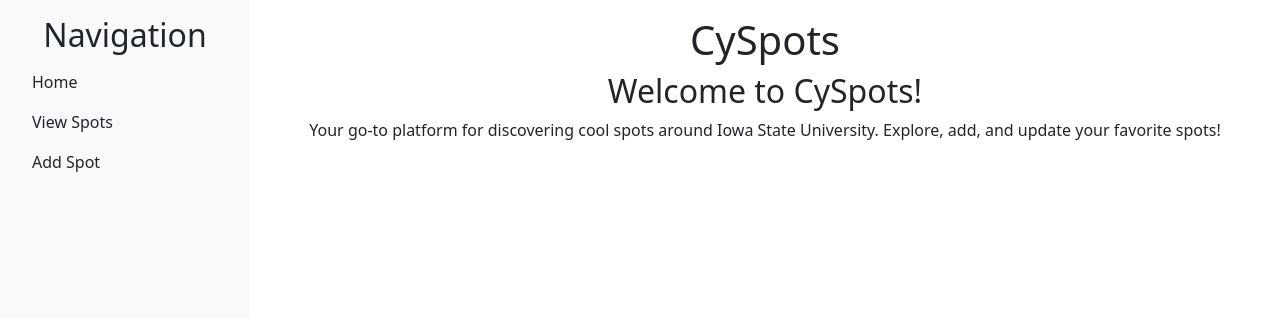
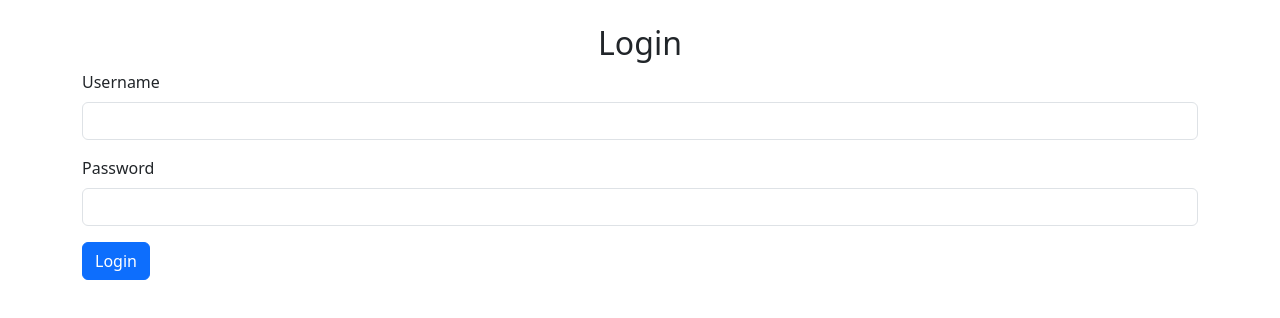
Before and after one commit to yeoldawesome/CySpots, a React (Create React App) app in the folder userend/: page / in a window 1280 px wide. Shown: the top 318 px of the page. Built offline with nearby package versions, Linux system fonts and the light colour scheme.

Commit message:
nav login side bar working

```diff
--- a/userend/src/App.js
+++ b/userend/src/App.js
@@ -2,19 +2,24 @@ import React, { useState } from "react";
 import { BrowserRouter as Router, Route, Routes } from "react-router-dom";
 import "bootstrap/dist/css/bootstrap.min.css";
 import Sidebar from "./SideBar";
-import AddSpot from "./AddSpots";  // Import AddSpot (renamed)
-import Spots from "./Spots";  // Import Spots instead of Contacts
-import Admin from "./Admin";  // Import Admin component
+import AddSpot from "./AddSpots"; // Import AddSpot (renamed)
+import Spots from "./Spots"; // Import Spots instead of Contacts
+import Admin from "./Admin"; // Import Admin component
 import SpotDetail from "./SpotDetail"; // Import SpotDetail
 
+import Authentication from "./Login";
+
 function App() {
-  const [spots, setSpots] = useState([]);  // Changed to spots
-
+  const [spots, setSpots] = useState([]); // Changed to spots
+  const [userRole, setUserRole] = useState(null);
   return (
+    <div className="App">
+      {userRole ? (
         <Router>
           <div className="d-flex">
+          {<Sidebar userRole={userRole} />}
 
-        <Sidebar />
+
             <div className="flex-grow-1 p-3">
               <h1 className="text-center">CySpots</h1> {/* Changed heading */}
               <Routes>
@@ -24,25 +29,39 @@ function App() {
                   element={
                     <div className="text-center">
                       <h2>Welcome to CySpots!</h2>
-                  <p>Your go-to platform for discovering cool spots around Iowa State University. Explore, add, and update your favorite spots!</p>
+                      <p>
+                        Your go-to platform for discovering cool spots around
+                        Iowa State University. Explore, add, and update your
+                        favorite spots!
+                      </p>
                     </div>
                   }
                 />
                 {/* Spots Page */}
                 <Route
-              path="/spots"  // Updated path to /spots
+                  path="/spots" // Updated path to /spots
                   element={<Spots spots={spots} setSpots={setSpots} />} // Pass spots to the Spots component
                 />
                 <Route
-              path="/add-spot"  // Updated route path to /add-spot
-              element={<AddSpot />}  // Use AddSpot for adding spots
+                  path="/add-spot" // Updated route path to /add-spot
+                  element={<AddSpot />} // Use AddSpot for adding spots
                 />
-            <Route path="/admin" element={<Admin />} /> {/* New route for Admin */}
-            <Route path="/spot/:id" element={<SpotDetail />} /> {/* Route for individual spot */}
+                <Route path="/spot/:id" element={<SpotDetail />} />{" "}
+                {/* Route for individual spot */}
+                {userRole === "admin" && (
+                  <>
+                    <Route path="/admin" element={<Admin />} />{" "}
+                    {/* New route for Admin */}
+                  </>
+                )}
               </Routes>
             </div>
           </div>
         </Router>
+      ) : (
+        <Authentication setUserRole={setUserRole} />
+      )}
+    </div>
   );
 }
 
--- a/userend/src/Login.js
+++ b/userend/src/Login.js
@@ -8,7 +8,7 @@ const Authentication = ({ setUserRole }) => {
   const handleLogin = async (e) => {
     e.preventDefault();
     try {
-      const response = await fetch("http://localhost:8081/contact/login", {
+      const response = await fetch("http://localhost:8081/spots/login", {
         method: "POST",
         headers: { "Content-Type": "application/json" },
         body: JSON.stringify({ username, password }),
--- a/userend/src/SideBar.js
+++ b/userend/src/SideBar.js
@@ -1,6 +1,5 @@
 import React from "react";
 import { Link } from "react-router-dom";
-
 const Sidebar = ({ userRole }) => {
   return (
     <div
@@ -24,16 +23,13 @@ const Sidebar = ({ userRole }) => {
             Add Spot
           </Link>
         </li>
-
         {userRole === "admin" && (
           <>
-
           <li className="nav-item">
           <Link to="/admin" className="nav-link text-dark"> {/* New link to Admin */}
             Admin
           </Link>
         </li>
-
           </>
         )}
       </ul>
```
Lines whose indentation alone changed are shown as unchanged.
